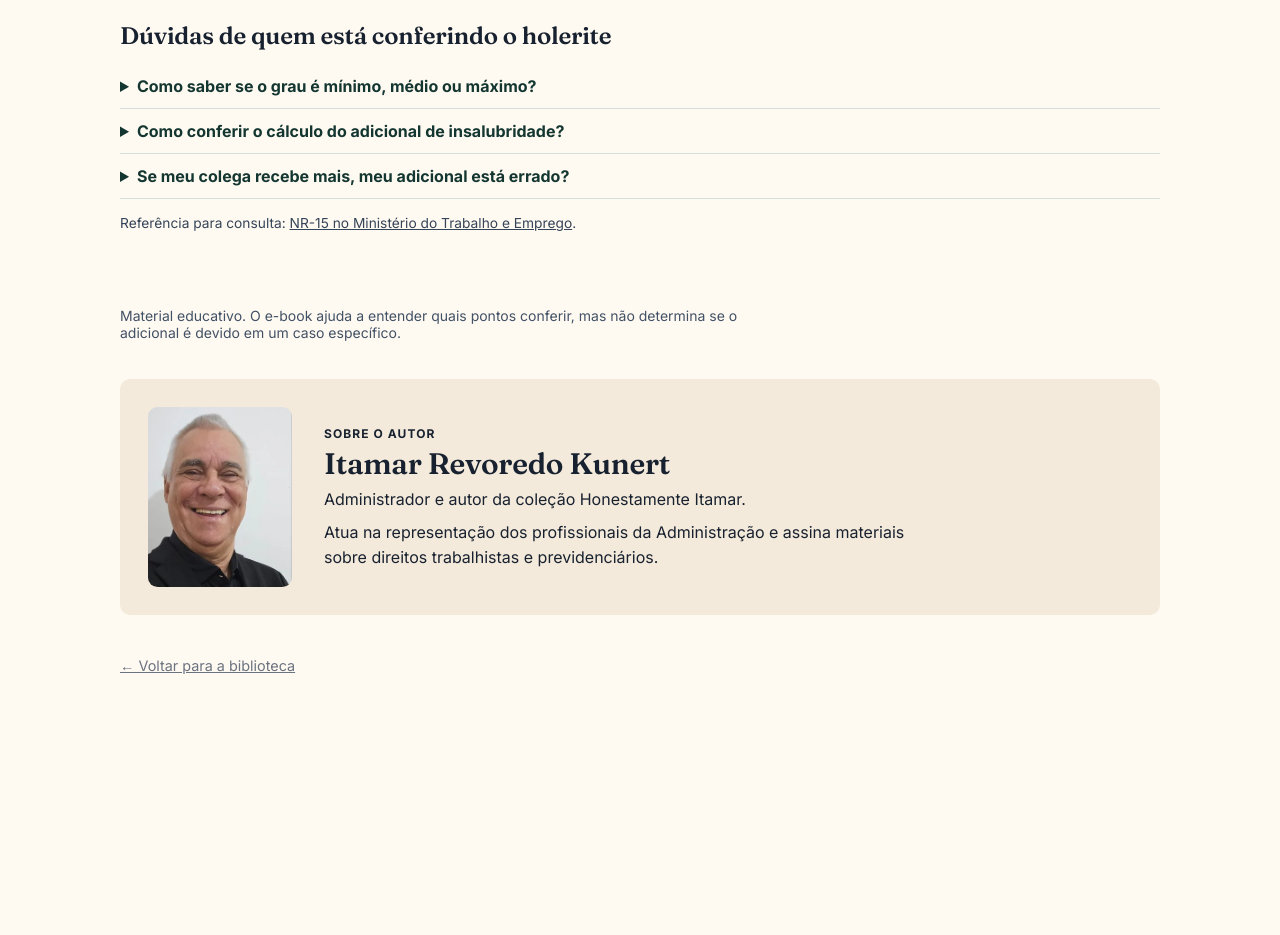
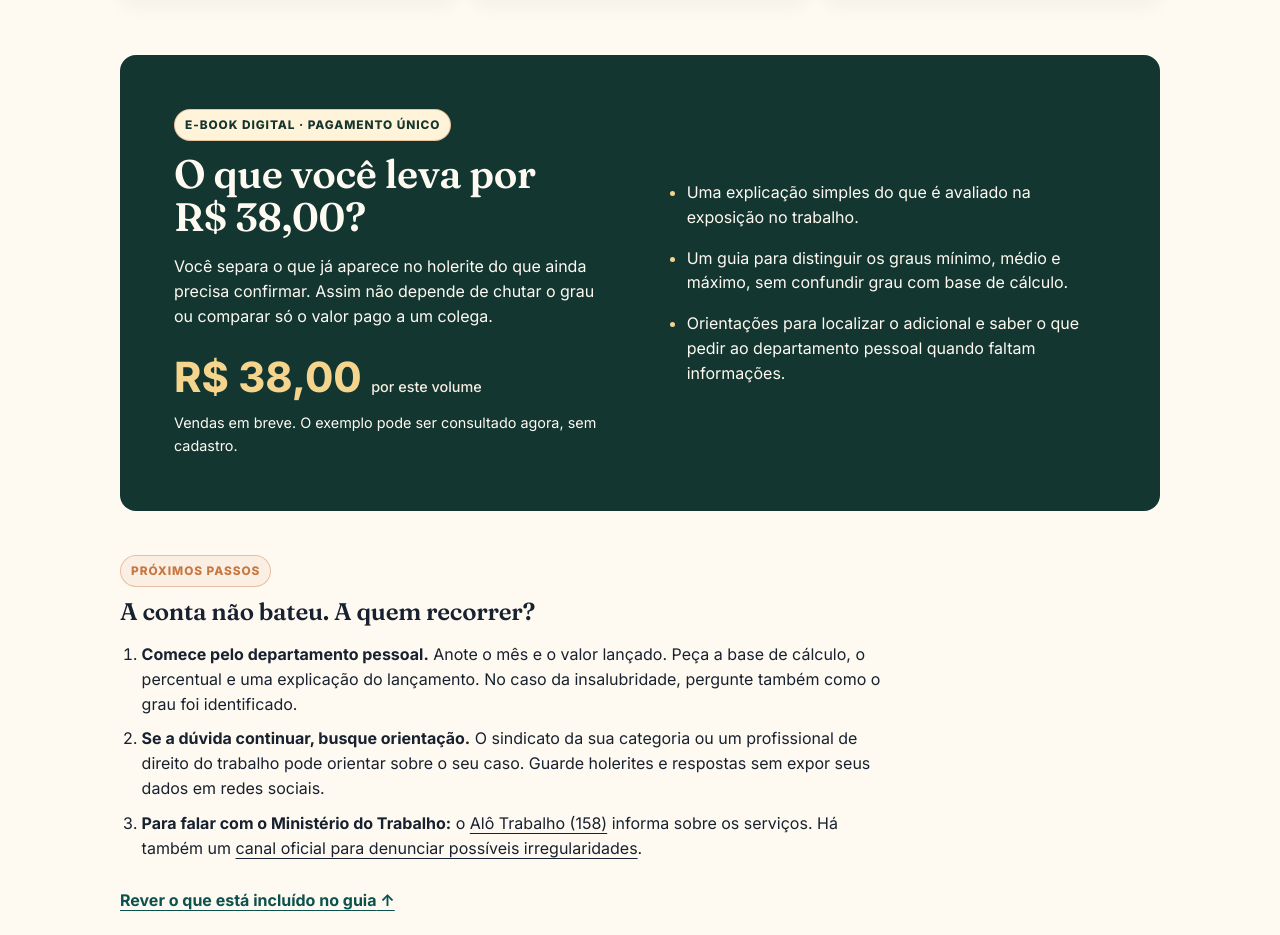
Before and after one commit to ericavalheri/itamar-ebook, a Next.js app: page /livros/adicional-insalubridade in a window 1280 px wide. Shown: the part 1537-2472 px from the top of the page. Before the commit the page ends 2260 px from the top, so only its background shows below. Built offline with nearby package versions, Linux system fonts and the light colour scheme.

Commit message:
Explicar o valor dos guias, a trajetória do autor e próximos passos do leitor

```diff
--- a/app/globals.css
+++ b/app/globals.css
@@ -558,3 +558,24 @@ th {
 .ebook-faq summary { cursor: pointer; font-weight: 700; color: #133631; }
 .ebook-faq p { max-width: 68ch; line-height: 1.6; }
 .ebook-source { font-size: .86rem; color: #354458; }
+
+.ebook-soft-link { display:inline-block; margin-top:14px; color:#0b514d; font-weight:700; text-underline-offset:.22em; }
+.ebook-value-shell { padding-bottom:44px; }
+.ebook-value { display:grid; grid-template-columns:repeat(2,minmax(0,1fr)); gap:clamp(21px,5vw,55px); background:#133631; color:#fffaf1; padding:clamp(22px,5vw,54px); border-radius:16px; scroll-margin-top:22px; }
+.ebook-value h2 { font-size:clamp(1.65rem,3.1vw,2.6rem); margin:12px 0; line-height:1.08; }
+.ebook-value p { line-height:1.55; }
+.ebook-value .label { background:#fff4da; color:#17352f; }
+.ebook-value-price { color:#f5d48e; margin:11px 0 2px; font-size:clamp(1.8rem,5vw,2.6rem); font-weight:750; }
+.ebook-value-price span { font-size:.9rem; color:#f6eee1; font-weight:500; }
+.ebook-availability { font-size:.9rem; margin:3px 0 0; }
+.ebook-value ul { margin:0; display:grid; align-content:center; gap:16px; padding-left:1.2em; line-height:1.55; }
+.ebook-value li::marker { color:#f5d48e; }
+.ebook-next { padding-bottom:42px; }
+.ebook-next h2 { margin:10px 0 12px; }
+.ebook-next ol { padding-left:1.35em; display:grid; gap:10px; max-width:77ch; line-height:1.55; }
+.ebook-next a { text-underline-offset:.22em; }
+.ebook-footer { padding:26px 0; background:#133631; color:#fffaf1; }
+.ebook-footer-inner { display:flex; gap:20px; justify-content:space-between; flex-wrap:wrap; }
+.ebook-footer p { margin:6px 0 0; font-size:.9rem; }
+.ebook-footer nav { display:flex; flex-wrap:wrap; align-items:center; gap:10px 18px; font-size:.9rem; }
+@media(max-width:700px) { .ebook-value { grid-template-columns:1fr; } }
--- a/app/livros/[slug]/page.tsx
+++ b/app/livros/[slug]/page.tsx
@@ -13,7 +13,7 @@ import BookCover from "@/components/BookCover";
 const salesCopy: Record<string, {
   headline: string; intro: string; takeaways: string[];
   searchTitle: string; searchDescription: string;
-  sampleRows: [string, string][]; sampleNote: string;
+  sampleRows: [string, string][]; sampleNote: string; valueItems: string[]; valueLine: string;
   faq: [string, string][]; source: string; sourceLabel: string;
   scenario: string; steps: string[]; feature: string;
 }> = {
@@ -22,6 +22,8 @@ const salesCopy: Record<string, {
     searchTitle: "Como conferir o adicional de periculosidade no holerite",
     searchDescription: "Recebe adicional de periculosidade? Veja um holerite fictício, entenda o que conferir na base de cálculo e conheça o guia com simulador e horas extras.",
     sampleRows: [["Salário-base do exemplo", "R$ 2.500,00"], ["Percentual usado neste exemplo", "30%"], ["Adicional de periculosidade", "R$ 750,00"]],
+    valueItems: ["Um modelo de holerite comentado para localizar o adicional e entender de onde vem o número.", "Uma calculadora para simular o adicional e comparar o efeito nas horas extras.", "Um roteiro em cinco passos para conferir o pagamento e preparar sua conversa com o departamento pessoal."],
+    valueLine: "Em vez de juntar uma calculadora, um vídeo e vários artigos, você tem um passo a passo para sair do número no holerite com perguntas específicas sobre o seu pagamento.",
     sampleNote: "Nesta situação fictícia, a base usada é R$ 2.500,00. Antes de comparar com o seu holerite, confira qual base a folha usou e se você está olhando o mesmo mês. O exemplo não determina quanto você tem direito a receber.",
     faq: [
       ["Como calcular o adicional de periculosidade?", "Na regra geral, aplica-se 30% sobre o salário-base. A sua situação pode ter particularidades. O guia ajuda a identificar o que você usou na simulação e o que a folha considerou."],
@@ -41,6 +43,8 @@ const salesCopy: Record<string, {
     searchTitle: "Adicional de insalubridade: como conferir o grau e o holerite",
     searchDescription: "Seu holerite mostra adicional de insalubridade? Entenda o que conferir sobre o grau, a base de cálculo e o valor lançado, com um exemplo comentado.",
     sampleRows: [["Rubrica fictícia", "Adic. insalubridade"], ["Grau informado no exemplo", "Médio (20%)"], ["Informação que falta para conferir o valor", "Base de cálculo"]],
+    valueItems: ["Uma explicação simples do que é avaliado na exposição no trabalho.", "Um guia para distinguir os graus mínimo, médio e máximo, sem confundir grau com base de cálculo.", "Orientações para localizar o adicional e saber o que pedir ao departamento pessoal quando faltam informações."],
+    valueLine: "Você separa o que já aparece no holerite do que ainda precisa confirmar. Assim não depende de chutar o grau ou comparar só o valor pago a um colega.",
     sampleNote: "Ver 20% não basta para descobrir o valor esperado. São duas perguntas diferentes: qual grau foi reconhecido e sobre qual base o percentual foi aplicado?",
     faq: [
       ["Como saber se o grau é mínimo, médio ou máximo?", "O holerite mostra o que foi lançado. O enquadramento depende das condições reais de exposição e da avaliação técnica segundo a NR-15. O guia ajuda a separar essas duas informações."],
@@ -101,12 +105,13 @@ export default async function LivroPage({
                   Quero conferir meu adicional · {formatMoney(product.precoCentavos)}
                 </Link>
               ) : (
-                <a className="btn btn-primary" href={copy ? "#na-pratica" : "#recursos"}>{copy ? "Ver exemplo de holerite" : "Conhecer o conteúdo"}</a>
+                <a className="btn btn-primary" href={copy ? "#investimento" : "#recursos"}>Veja o que você leva por {formatMoney(product.precoCentavos)}</a>
               )}
               <span style={{ fontSize: "0.86rem", color: "var(--muted)" }}>
                 {canBuy ? "Acesso liberado após confirmação do pagamento via Pix" : `Vendas em breve · ${formatMoney(product.precoCentavos)}`}
               </span>
             </div>
+            {copy && <a className="ebook-soft-link" href="#na-pratica">Ver exemplo de holerite ↓</a>}
           </div>
           <div style={{ position: "relative" }}>
             <div
@@ -172,6 +177,30 @@ export default async function LivroPage({
         </div>
       </section>
 
+      {copy && <div className="container ebook-value-shell">
+        <section id="investimento" className="ebook-value" aria-labelledby="ebook-value-title">
+          <div>
+            <span className="label">E-book digital · Pagamento único</span>
+            <h2 id="ebook-value-title">O que você leva por {formatMoney(product.precoCentavos)}?</h2>
+            <p>{copy.valueLine}</p>
+            <p className="ebook-value-price">{formatMoney(product.precoCentavos)} <span>por este volume</span></p>
+            {canBuy ? <Link className="btn btn-primary" href="#comprar">Quero o guia por {formatMoney(product.precoCentavos)}</Link> : <p className="ebook-availability">Vendas em breve. O exemplo pode ser consultado agora, sem cadastro.</p>}
+          </div>
+          <ul>{copy.valueItems.map(item => <li key={item}>{item}</li>)}</ul>
+        </section>
+      </div>}
+
+      <section className="container ebook-next" aria-labelledby="ebook-next-title">
+        <span className="label">Próximos passos</span>
+        <h2 id="ebook-next-title" className="font-display">A conta não bateu. A quem recorrer?</h2>
+        <ol>
+          <li><strong>Comece pelo departamento pessoal.</strong> Anote o mês e o valor lançado. Peça a base de cálculo, o percentual e uma explicação do lançamento. No caso da insalubridade, pergunte também como o grau foi identificado.</li>
+          <li><strong>Se a dúvida continuar, busque orientação.</strong> O sindicato da sua categoria ou um profissional de direito do trabalho pode orientar sobre o seu caso. Guarde holerites e respostas sem expor seus dados em redes sociais.</li>
+          <li><strong>Para falar com o Ministério do Trabalho:</strong> o <a href="tel:158">Alô Trabalho (158)</a> informa sobre os serviços. Há também um <a href="https://denuncia.sit.trabalho.gov.br/home">canal oficial para denunciar possíveis irregularidades</a>.</li>
+        </ol>
+        {copy && <a className="ebook-soft-link" href={canBuy ? "#comprar" : "#investimento"}>{canBuy ? "Quero o guia para conferir meu holerite" : "Rever o que está incluído no guia"} ↑</a>}
+      </section>
+
       {copy && <section className="container ebook-faq" aria-labelledby="ebook-faq-title">
         <h2 id="ebook-faq-title" className="font-display">Dúvidas de quem está conferindo o holerite</h2>
         {copy.faq.map(([question, answer]) => (
@@ -205,11 +234,17 @@ export default async function LivroPage({
 
       <div className="container author-book-shell"><AuthorProfile variant="book" /></div>
 
-      <div className="container" style={{ padding: "0 20px 48px" }}>
-        <Link href="/" style={{ fontSize: "0.9rem", color: "var(--muted)" }}>
-          ← Voltar para a biblioteca
-        </Link>
-      </div>
+      <footer className="ebook-footer">
+        <div className="container ebook-footer-inner">
+          <div><strong>Honestamente, Itamar.</strong><p>Guias digitais para entender o que aparece no seu holerite.</p></div>
+          <nav aria-label="Links do rodapé">
+            <Link href="/#biblioteca">Biblioteca</Link>
+            <Link href="/acessar">Acesso do leitor</Link>
+            <a href="#investimento">O que está incluído</a>
+            <a href="https://www.gov.br/trabalho-e-emprego/pt-br/noticias-e-conteudo/2026/julho/saiba-como-acessar-os-canais-de-atendimento-do-ministerio-do-trabalho-e-emprego">Orientação oficial do MTE</a>
+          </nav>
+        </div>
+      </footer>
     </main>
   );
 }
--- a/components/AuthorProfile.tsx
+++ b/components/AuthorProfile.tsx
@@ -8,7 +8,11 @@ export default function AuthorProfile({ variant }: { variant: "footer" | "book"
         <p className="author-profile__label">Sobre o autor</p>
         <h2 id={headingId}>Itamar Revoredo Kunert</h2>
         <p>Administrador e autor da coleção Honestamente Itamar.</p>
-        {variant === "book" && <p>Atua na representação dos profissionais da Administração e assina materiais sobre direitos trabalhistas e previdenciários.</p>}
+        {variant === "book" && <>
+          <p>Itamar atua na representação profissional de administradores e tem trajetória ligada à ADESAN, à FEBRAD e ao SINASA. Também idealizou um curso de perícia judicial para administradores, promovido pela FEBRAD e pelo SINASA.</p>
+          <p>A proposta da coleção é aproximar as regras trabalhistas de situações concretas: abrir o holerite, entender o que foi lançado e saber quais perguntas fazer quando a conta não estiver clara.</p>
+          <p><a href="https://www.adesan.org.br/nossa-historia/">Conheça sua atuação na ADESAN</a> · <a href="https://csb.org.br/noticias/curso-de-pericia-judicial-para-administradores-amplia-o-campo-de-atuacao-da-categoria">Veja uma iniciativa de formação</a></p>
+        </>}
       </div>
     </section>
   );
```
